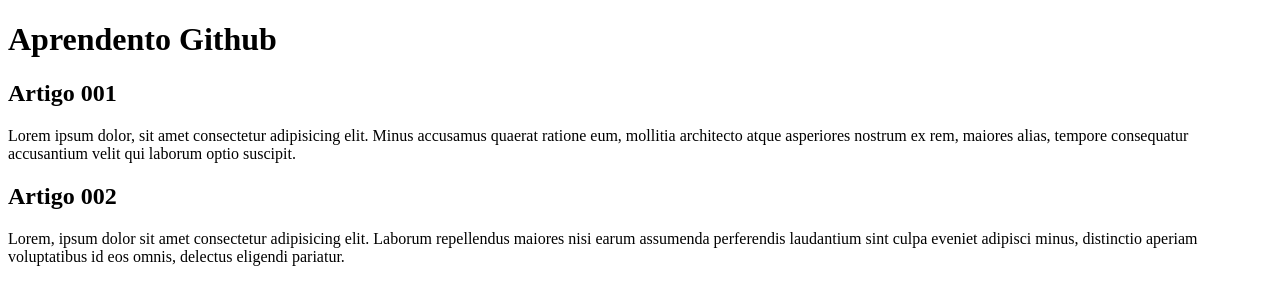
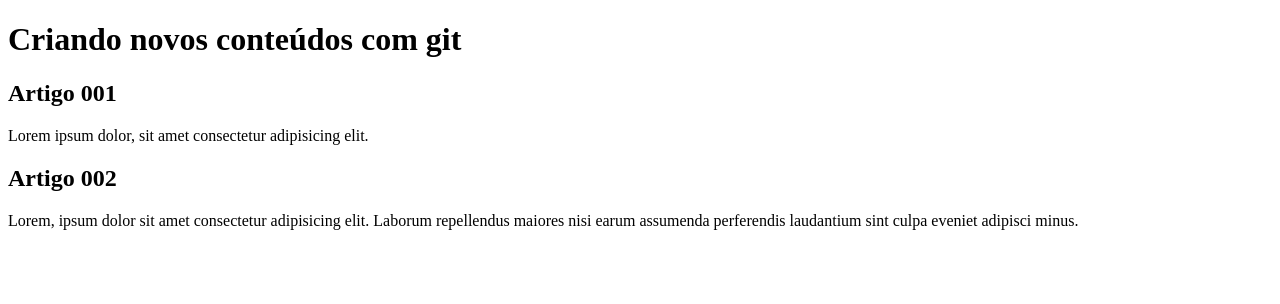
Before and after one commit to MarcoAntonioWeb/aula-github, a plain HTML site: page index.html in a window 1280 px wide. Drawn offline with Linux system fonts and the light colour scheme.

Commit message:
Primeira mudança no conteúdo do git

```diff
--- a/index.html
+++ b/index.html
@@ -8,15 +8,17 @@
 <body>
     <main>
         <header>
-            <h1>Aprendento Github</h1>
+            <h1>Criando novos conteúdos com git</h1>
         </header>
         <article>
             <h1>Artigo 001</h1>
-            <p>Lorem ipsum dolor, sit amet consectetur adipisicing elit. Minus accusamus quaerat ratione eum, mollitia architecto atque asperiores nostrum ex rem, maiores alias, tempore consequatur accusantium velit qui laborum optio suscipit.</p>
+            <p>Lorem ipsum dolor, sit amet consectetur adipisicing elit.</p>
         </article>
         <article>
             <h1>Artigo 002</h1>
-            <p>Lorem, ipsum dolor sit amet consectetur adipisicing elit. Laborum repellendus maiores nisi earum assumenda perferendis laudantium sint culpa eveniet adipisci minus, distinctio aperiam voluptatibus id eos omnis, delectus eligendi pariatur.</p>
+            <p>Lorem, ipsum dolor sit amet consectetur adipisicing elit.
+                Laborum repellendus maiores nisi earum assumenda perferendis
+                laudantium sint culpa eveniet adipisci minus.</p>
         </article>
     </main>
 </body>
```
